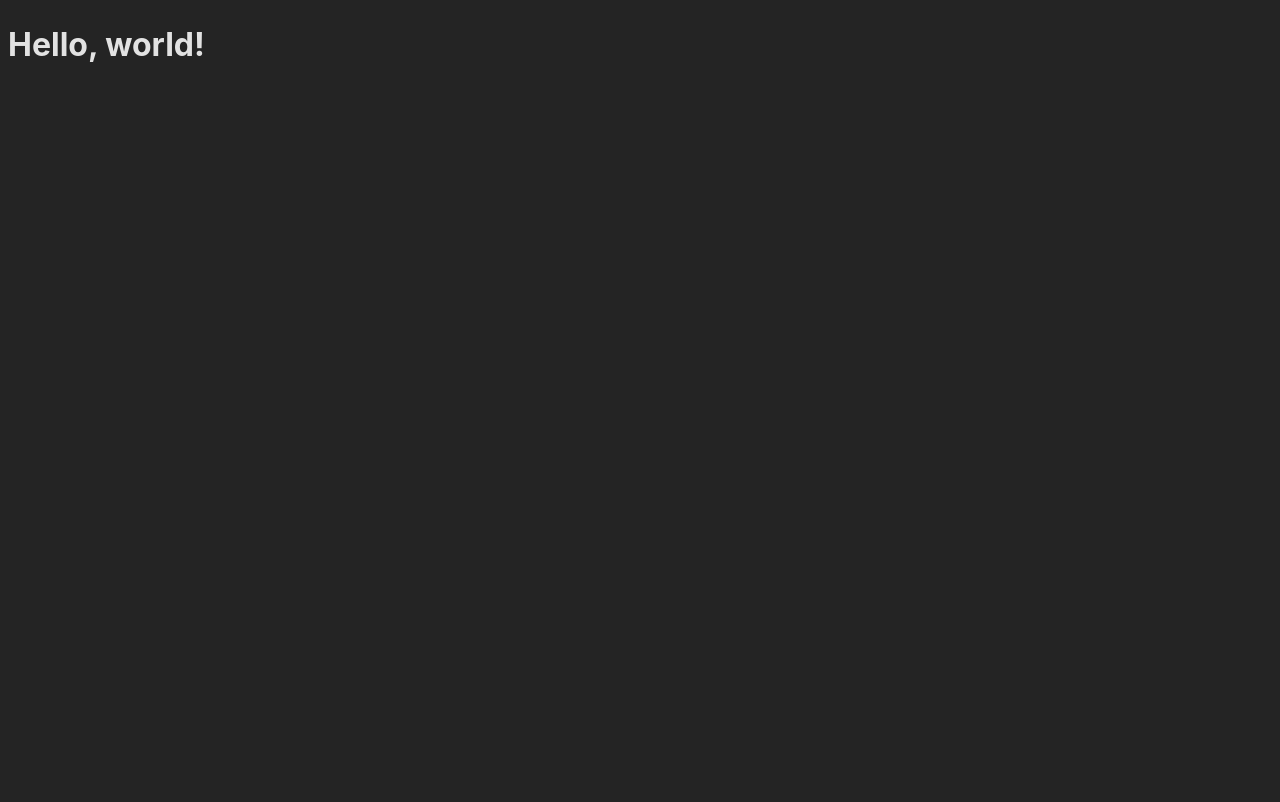
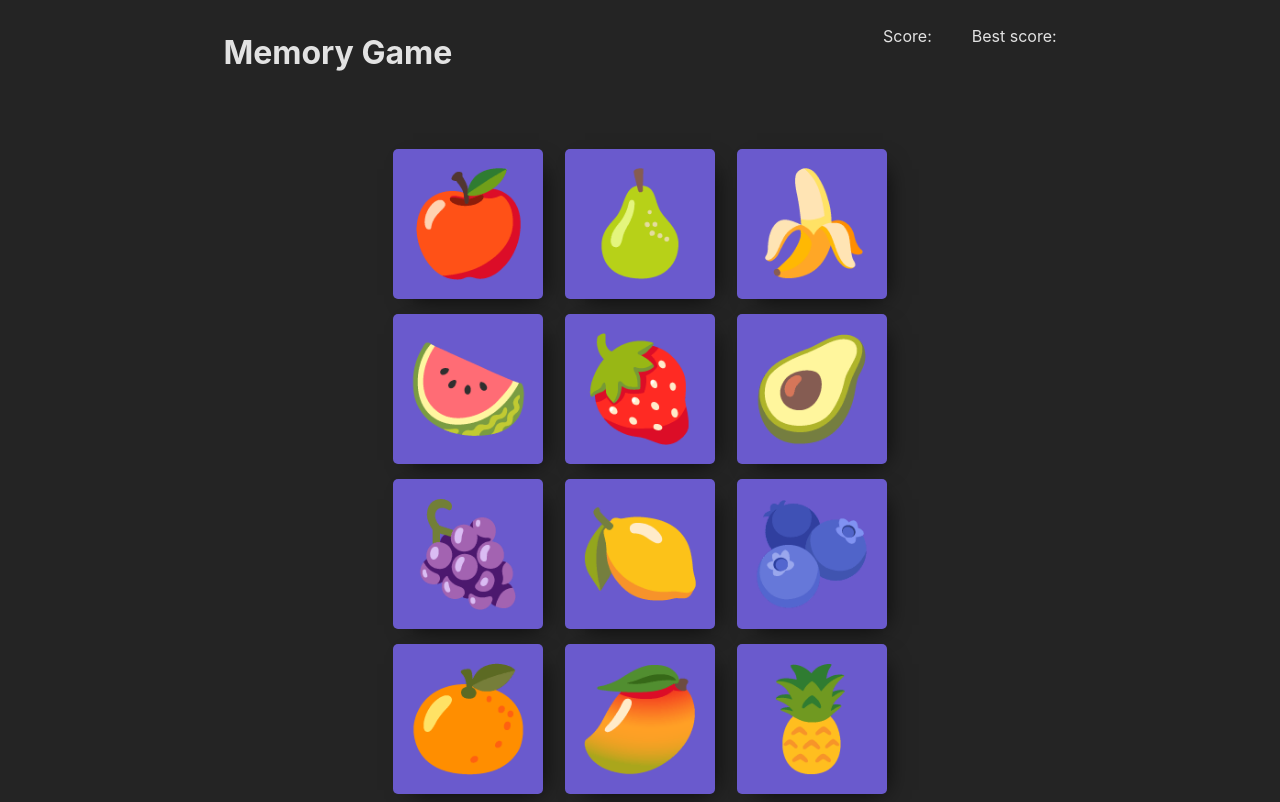
Before and after one commit to Myniuu/memory-card, a React (Vite) app in the folder Memory card/: page / in a window 1280 px wide. Built offline with nearby package versions, Linux system fonts and the light colour scheme.

Commit message:
create game interface

```diff
--- a/Memory card/src/App.jsx
+++ b/Memory card/src/App.jsx
@@ -1,7 +1,12 @@
+import { Header } from "./components/Header/Header";
+import styles from "./App.module.css";
+import { GameArea } from "./components/GameArea/GameArea";
+
 export function App() {
   return (
     <>
-      <h1>Hello, world!</h1>
+      <Header />
+      <GameArea />
     </>
   );
 }
--- /dev/null
+++ b/Memory card/src/components/GameArea/GameArea.jsx
@@ -0,0 +1,20 @@
+import styles from "./GameArea.module.css";
+
+export function GameArea() {
+  return (
+    <main>
+      <button>🍎</button>
+      <button>🍐</button>
+      <button>🍌</button>
+      <button>🍉</button>
+      <button>🍓</button>
+      <button>🥑</button>
+      <button>🍇</button>
+      <button>🍋</button>
+      <button>🫐</button>
+      <button>🍊</button>
+      <button>🥭</button>
+      <button>🍍</button>
+    </main>
+  );
+}
--- /dev/null
+++ b/Memory card/src/components/GameArea/GameArea.module.css
@@ -0,0 +1,27 @@
+main {
+  width: 500px;
+  display: grid;
+  grid-template-columns: repeat(3, 1fr);
+  grid-template-rows: repeat(4, 1fr);
+  justify-items: center;
+  gap: 15px;
+  margin: 0 auto;
+  margin-top: 50px;
+}
+
+button {
+  height: 150px;
+  width: 150px;
+  font-size: 100px;
+  background-color: slateblue;
+  box-shadow: 8px 8px 24px -12px rgba(0, 0, 0, 1);
+  border: none;
+  border-radius: 5px;
+  cursor: pointer;
+  transition: 0.2s;
+}
+
+button:hover {
+  background-color: rgb(119, 106, 240);
+  font-size: 108px;
+}
--- /dev/null
+++ b/Memory card/src/components/Header/Header.jsx
@@ -0,0 +1,15 @@
+import styles from "./Header.module.css";
+
+export function Header() {
+  return (
+    <header>
+      <div>
+        <h1>Memory Game</h1>
+      </div>
+      <div>
+        <p>Score:</p>
+        <p>Best score:</p>
+      </div>
+    </header>
+  );
+}
--- /dev/null
+++ b/Memory card/src/components/Header/Header.module.css
@@ -0,0 +1,9 @@
+header {
+  display: flex;
+  justify-content: space-around;
+}
+
+header div {
+  display: flex;
+  gap: 40px;
+}
--- a/Memory card/src/index.css
+++ b/Memory card/src/index.css
@@ -6,9 +6,4 @@
   color-scheme: light dark;
   color: rgba(255, 255, 255, 0.87);
   background-color: #242424;
-
-  font-synthesis: none;
-  text-rendering: optimizeLegibility;
-  -webkit-font-smoothing: antialiased;
-  -moz-osx-font-smoothing: grayscale;
 }
```
Also changed, not shown: Memory card/src/App.module.css (added).
